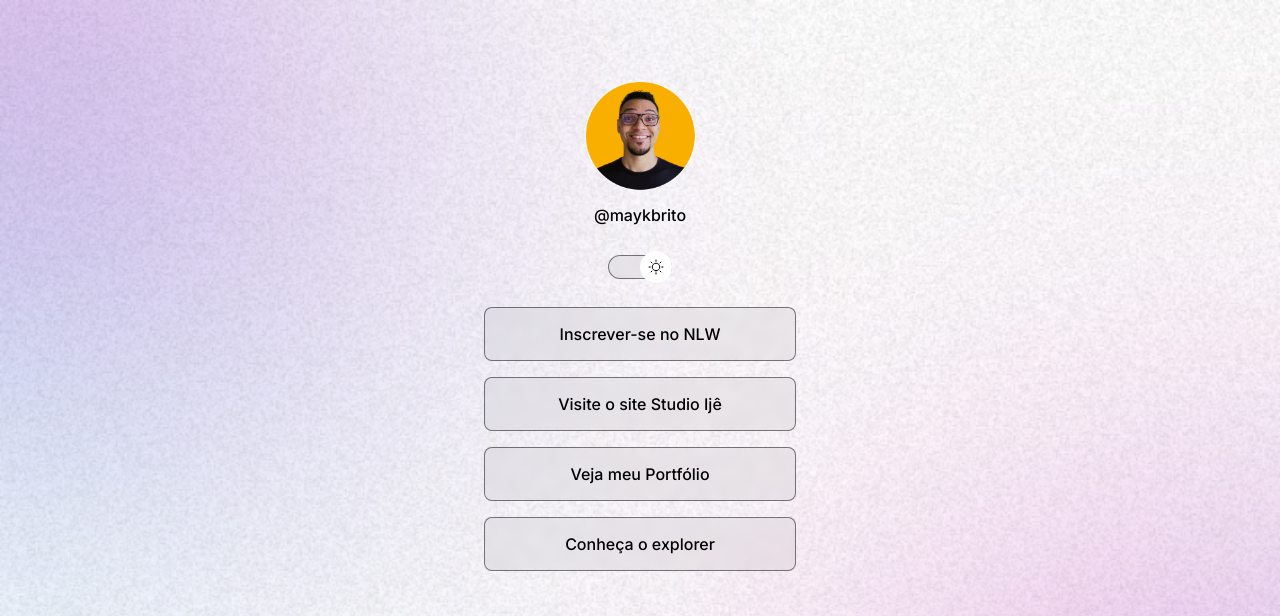
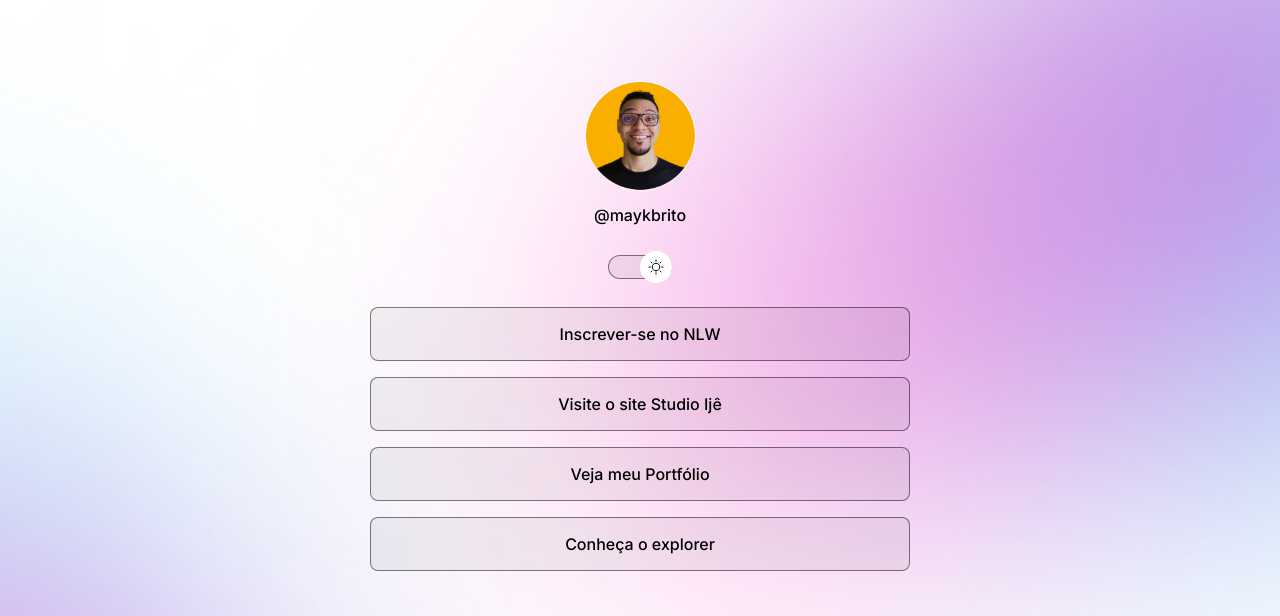
Before and after one commit to charlesbveiga/PaginaPerfil, a plain HTML site: page index.html in a window 1280 px wide. Shown: the top 616 px of the page. Drawn offline with nearby package versions, Linux system fonts and the light colour scheme.

Commit message:
change background based on media queries

```diff
--- a/style.css
+++ b/style.css
@@ -30,6 +30,7 @@ body {
   background-repeat: no-repeat; /*Inibi a repetição automática da imagem*/
   background-position: top center; /*Posiciona a imagem no topo e ao centro*/
   background-size: cover; /*Expande e ocupa todo o espaço*/ /*Conteiner faz com que a imagem fique limitada dentro do container*/
+  height: 100vh;    /*Mostra e limita a parte visualizada ao conteúdo*/
 
   /*A configuração acima, também pode ser feita da seguinte forma*/
   /*background: url(./assets/bg-mobile.jpg) no-repeat top center/cover; */
@@ -43,7 +44,8 @@ body * {
 #container {
   /*Seletor de ID container*/
   /*border: 1px solid red; /*Bordas para visualizar melhor o espaço - Largura; cor; */
-  width: 360px; /*Largura*/
+  width: 100%; /*100% da Largura do container*/
+  max-width: 588px; /*O container terá no máximo*/
   height: 612px; /*Altura*/
   /*margin-top: 56px;                           Preenche margem superior*/
   /*margin-right: auto;                         Preenche o espaço a direita*/
@@ -170,3 +172,13 @@ footer {
   text-align: center;
   font-size: 14px;
 }
+
+/*media queries*/
+@media (min-width: 700px) {
+  :root {
+    --bg-url: url(./assets/bg-desktop.jpg);
+  }
+  .light {
+    --bg-url: url(./assets/bg-desktop-light.jpg);
+  }
+}
```
